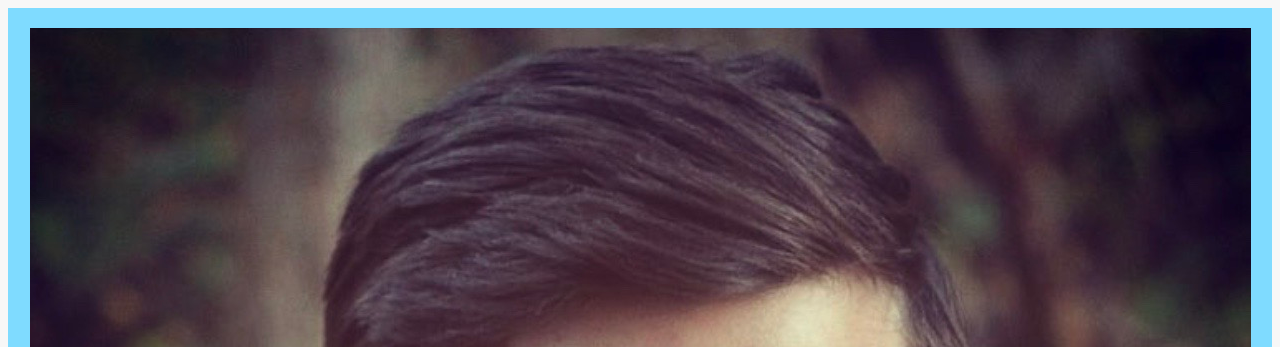
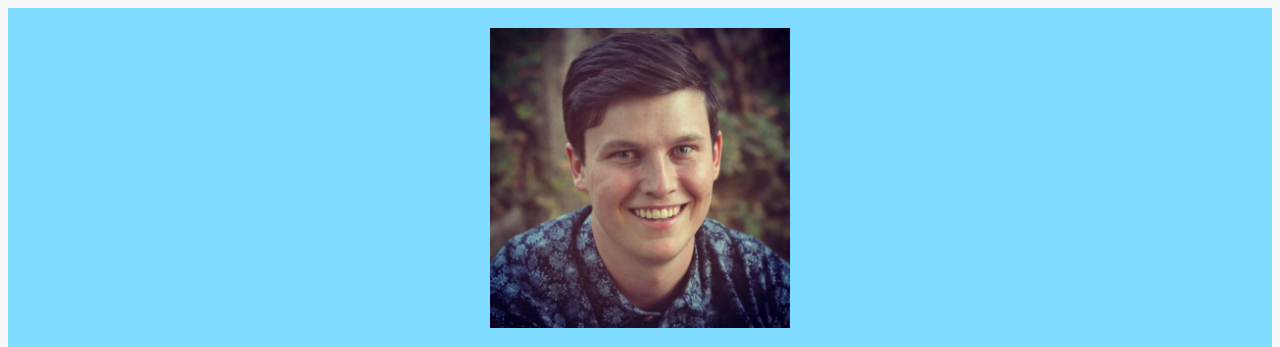
Before and after one commit to tsmith36085/EDPS6560_Taylor_Smith, a plain HTML site: page education.html in a window 1280 px wide. Shown: the top 347 px of the page. Drawn offline with Linux system fonts and the light colour scheme.

Commit message:
Update education.html

```diff
--- a/education.html
+++ b/education.html
@@ -83,7 +83,7 @@ margin-bottom: 0;
 </head>
 <body>
 <div class="header">
-<img src="img/taylor.jpg" alt="Image of Taylor">
+<img src="img/taylor.jpg" alt="Image of Taylor" width="300" height="300">
 <h1>Hi, I'm Taylor</h1>
 <p>I work as a remote Special Education Teacher for Taylion High Desert Academy in Victorville CA.</p>
 </div>
```
